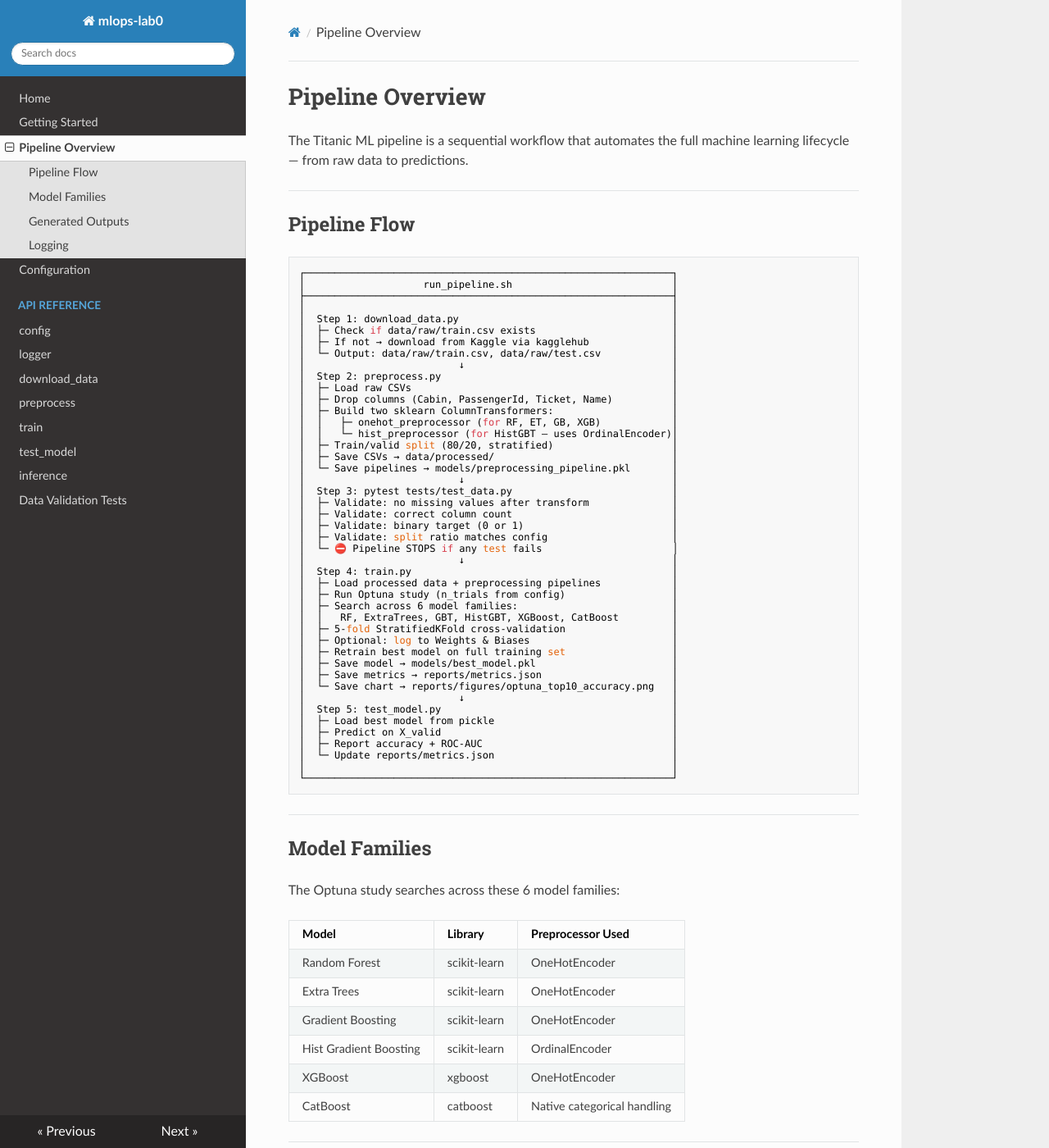
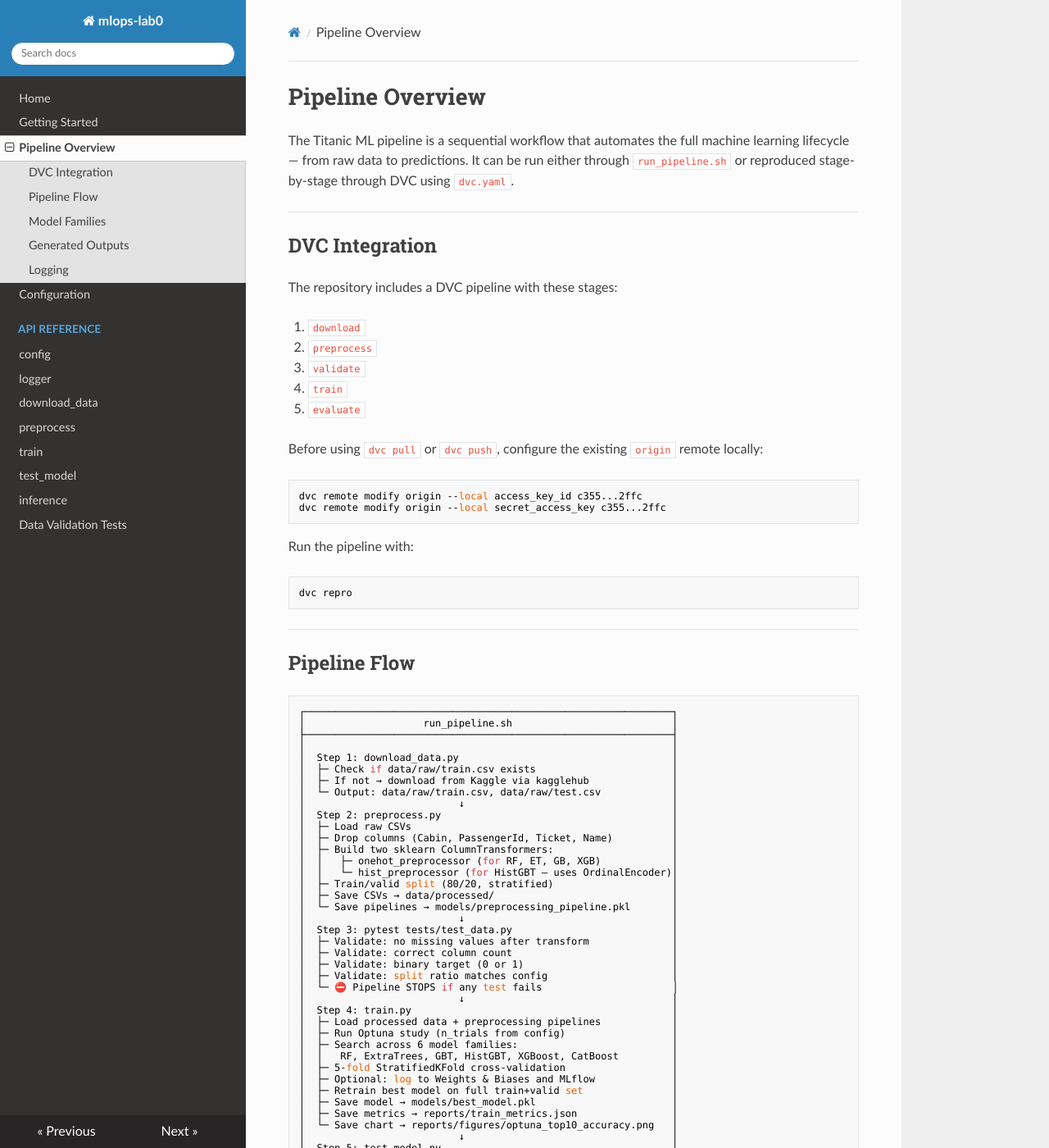
Before and after one commit to saadaltohamy/MLOps-Labs, an MkDocs documentation site: the page built from docs/docs/pipeline.md, in a window 1280 px wide and 1400 px high. Shown: the whole window at 82% size. Built offline with MkDocs 1.6.1, drawn with Linux system fonts in a browser that asks for light colours; nearby versions of some CDN libraries; some of the changed text lies outside the part shown.

Commit message:
feat: enhance documentation for DVC integration and pipeline configuration

````diff
--- a/docs/docs/pipeline.md
+++ b/docs/docs/pipeline.md
@@ -1,6 +1,31 @@
 # Pipeline Overview
 
-The Titanic ML pipeline is a sequential workflow that automates the full machine learning lifecycle — from raw data to predictions.
+The Titanic ML pipeline is a sequential workflow that automates the full machine learning lifecycle — from raw data to predictions. It can be run either through `run_pipeline.sh` or reproduced stage-by-stage through DVC using `dvc.yaml`.
+
+---
+
+## DVC Integration
+
+The repository includes a DVC pipeline with these stages:
+
+1. `download`
+2. `preprocess`
+3. `validate`
+4. `train`
+5. `evaluate`
+
+Before using `dvc pull` or `dvc push`, configure the existing `origin` remote locally:
+
+```bash
+dvc remote modify origin --local access_key_id c355...2ffc
+dvc remote modify origin --local secret_access_key c355...2ffc
+```
+
+Run the pipeline with:
+
+```bash
+dvc repro
+```
 
 ---
 
@@ -39,10 +64,10 @@ The Titanic ML pipeline is a sequential workflow that automates the full machine
 │  ├─ Search across 6 model families:                          │
 │  │   RF, ExtraTrees, GBT, HistGBT, XGBoost, CatBoost         │
 │  ├─ 5-fold StratifiedKFold cross-validation                  │
-│  ├─ Optional: log to Weights & Biases                        │
-│  ├─ Retrain best model on full training set                  │
+│  ├─ Optional: log to Weights & Biases and MLflow             │
+│  ├─ Retrain best model on full train+valid set               │
 │  ├─ Save model → models/best_model.pkl                       │
-│  ├─ Save metrics → reports/metrics.json                      │
+│  ├─ Save metrics → reports/train_metrics.json                │
 │  └─ Save chart → reports/figures/optuna_top10_accuracy.png   │
 │                          ↓                                   │
 │  Step 5: test_model.py                                       │
@@ -77,8 +102,9 @@ The Optuna study searches across these 6 model families:
 |------|-------------|
 | `models/best_model.pkl` | Serialized best model (includes preprocessing pipeline) |
 | `models/preprocessing_pipeline.pkl` | Fitted sklearn `ColumnTransformer` objects |
-| `reports/metrics.json` | Training & validation accuracy, ROC-AUC |
-| `reports/figures/optuna_top10_accuracy.png` | Bar chart of top 10 Optuna trials by ROC-AUC |
+| `reports/train_metrics.json` | Training accuracy, ROC-AUC, best CV accuracy, best params |
+| `reports/metrics.json` | Validation accuracy and ROC-AUC |
+| `reports/figures/optuna_top10_accuracy.png` | Bar chart of top 10 Optuna trials by accuracy |
 | `data/processed/*.csv` | Processed train/valid splits |
 
 ---
````
Also changed, not shown: docs/docs/getting-started.md (+38 -2 lines), README.md.
